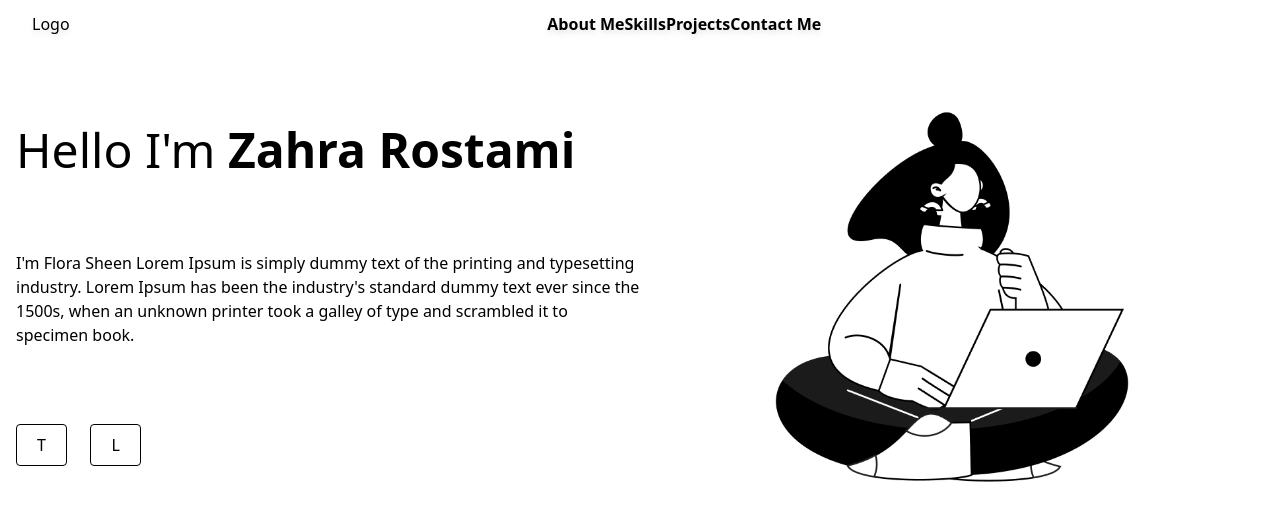
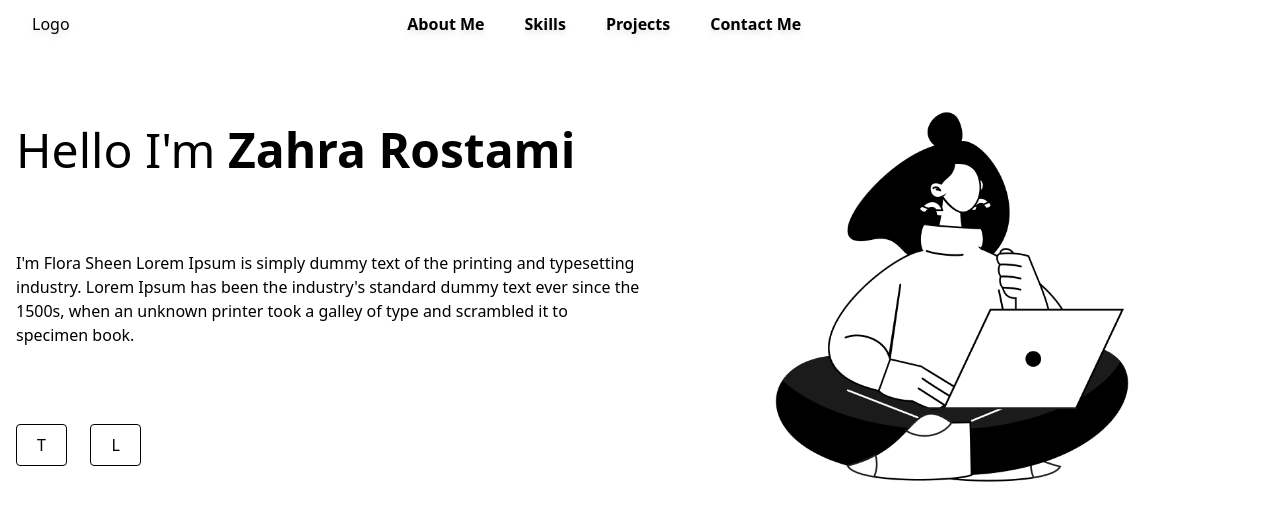
Before and after one commit to zahraRostami1999/portfolio, a React (Vite) app in the folder portfolio/: page / in a window 1280 px wide. Shown: the top 520 px of the page. Built offline with nearby package versions, Linux system fonts and the light colour scheme.

Commit message:
edit NavBar

```diff
--- a/portfolio/src/components/NavBar.jsx
+++ b/portfolio/src/components/NavBar.jsx
@@ -3,10 +3,12 @@ const NavBar = () => {
     return (
         <>
             <div className='flex justify-between'>
-                <Link to="/about">About Me</Link>
-                <Link to="/skill">Skills</Link>
-                <Link to="/project">Projects</Link>
-                <Link to="/contact">Contact Me</Link>
+                <ul className="flex justify-between list-none text-right mx-auto">
+                    <li className='px-5 cursor-pointer'><Link to="/about">About Me</Link></li>
+                    <li className='px-5 cursor-pointer'><Link to="/skill">Skills</Link></li>
+                    <li className='px-5 cursor-pointer'><Link to="/project">Projects</Link></li>
+                    <li className='px-5 cursor-pointer'><Link to="/contact">Contact Me</Link></li>
+                </ul>
             </div>
         </>
     );
```
